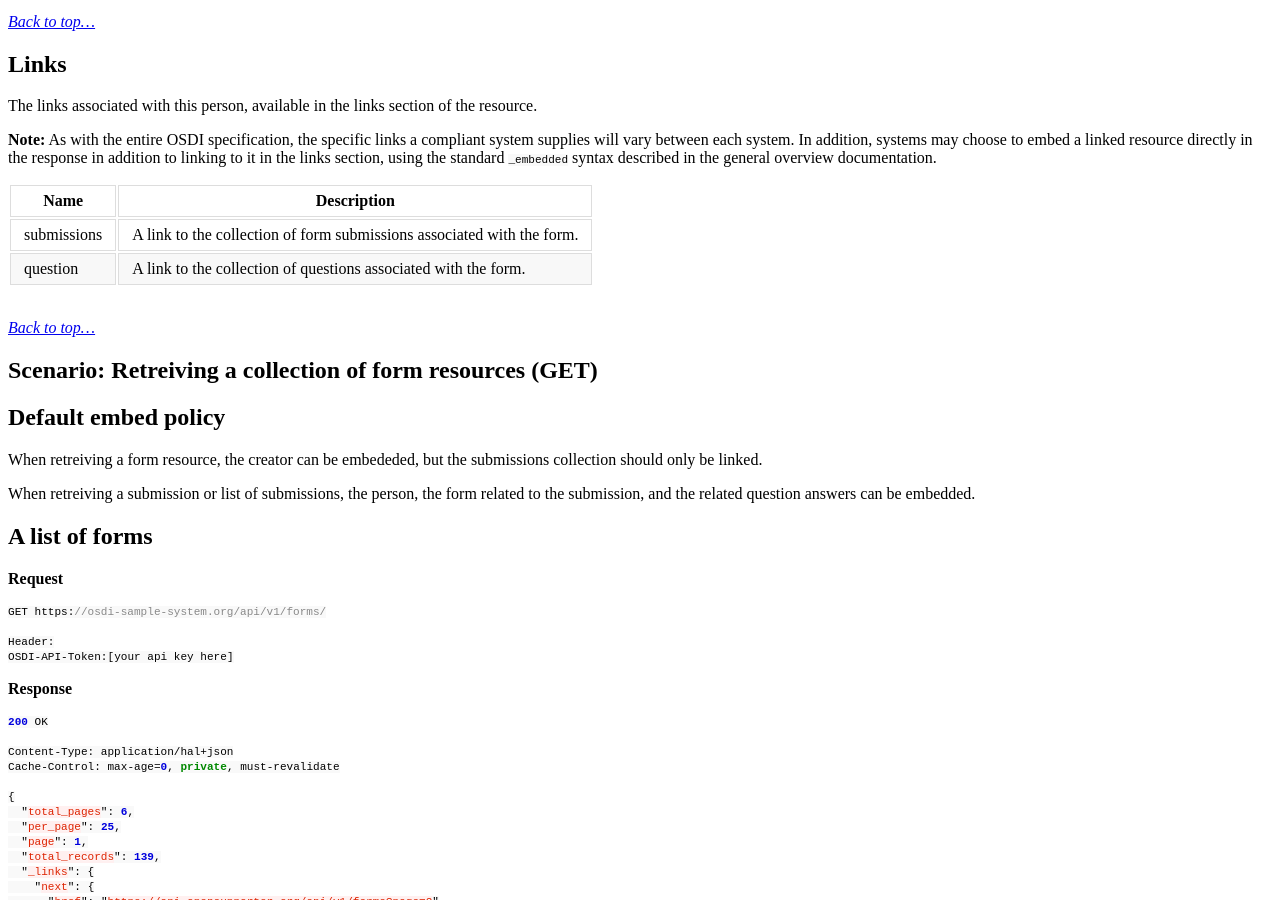
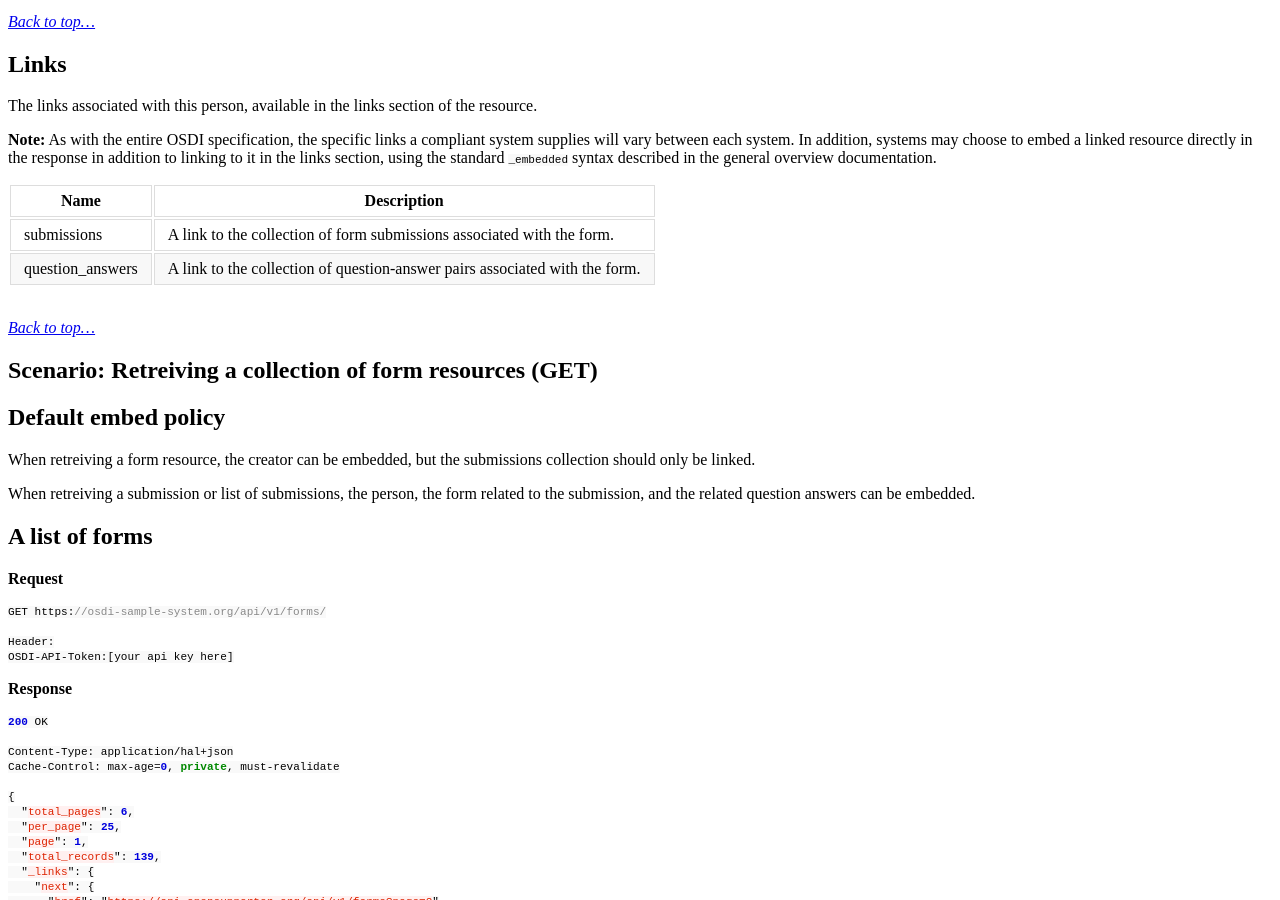
Before and after one commit to opensupporter/osdi-docs, a Jekyll site: the page built from forms.md, in a window 1280 px wide and 900 px high, scrolled down 2124 px. Built offline with Jekyll 4.4.1, drawn with Linux system fonts in a browser that asks for light colours; a style sheet for code colours, icons or effects is not loaded.

Commit message:
Fixed a few typos in forms docs

```diff
--- a/forms.md
+++ b/forms.md
@@ -101,7 +101,7 @@ The links associated with this person, available in the links section of the res
 |Name          |Description
 |-----------    |--------------
 |submissions      |A link to the collection of form submissions associated with the form.
-|question         |A link to the collection of questions associated with the form.
+|question_answers |A link to the collection of question-answer pairs associated with the form.
 
 _[Back to top...](#form)_
 
@@ -110,7 +110,7 @@ _[Back to top...](#form)_
 
 ## Default embed policy
 
-When retreiving a form resource, the creator can be embededed, but the submissions collection should only be linked.
+When retreiving a form resource, the creator can be embedded, but the submissions collection should only be linked.
 
 When retreiving a submission or list of submissions, the person, the form related to the submission, and the related question answers can be embedded.
 
```
